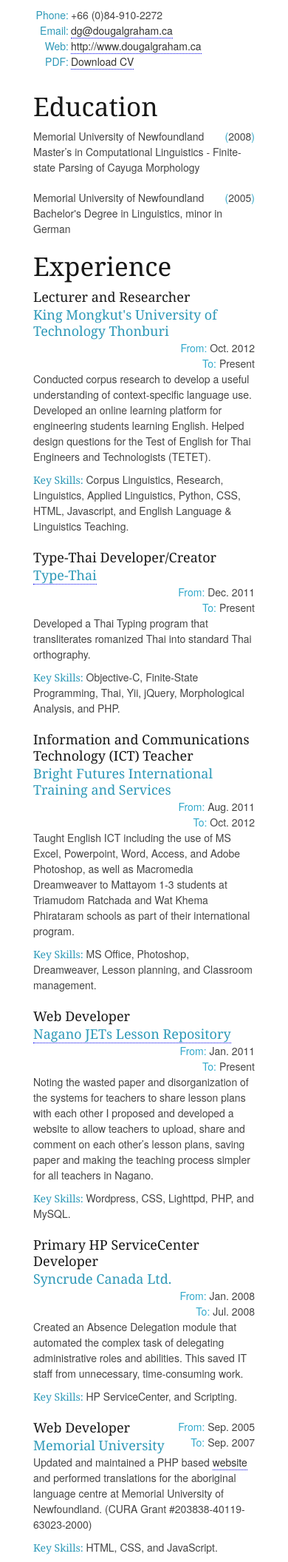
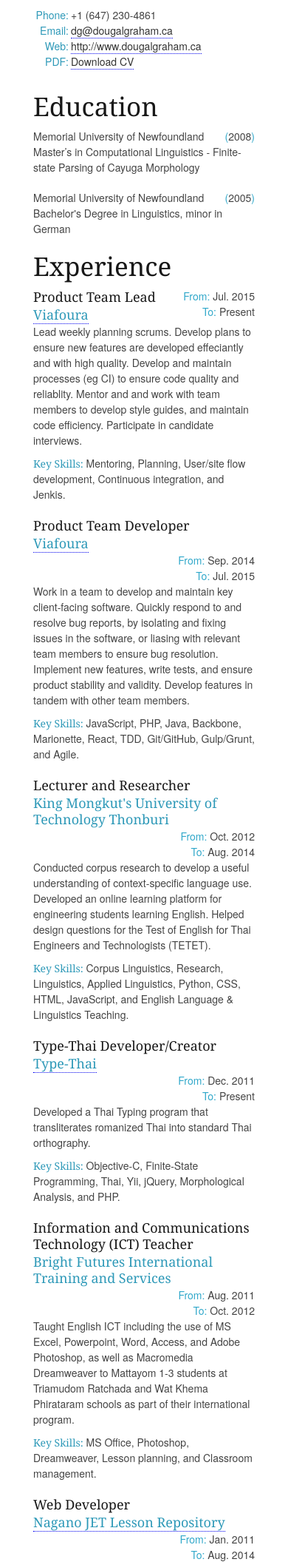
Before and after one commit to dougalg/dougalgraham.ca, a PHP site: page /resume/index.html in a window 390 px wide. Shown: the part 145-2256 px from the top of the page at 74% size. Run offline with PHP 8.4, Linux system fonts and the light colour scheme; some libraries are stand-ins or nearby versions.

Commit message:
Update phone #, add Viafoura

```diff
--- a/resume/index.html
+++ b/resume/index.html
@@ -42,7 +42,7 @@
 					<div id="contact-info" class="six columns clearfix omega">
 						<dl>
 							<dt>Phone</dt>
-							<dd>+66 (0)84-910-2272</dd>
+							<dd>+1 (647) 230-4861</dd>
 							<dt>Email</dt>
 							<dd><a href="mailto:dg@dougalgraham.ca">dg@dougalgraham.ca</a></dd>
 							<dt>Web</dt>
@@ -63,11 +63,54 @@
 							<h2>Experience</h2>
 							<article class="work">
 								<hgroup>
+									<h3 class="title">Product Team Lead</h3>
+									<h3 class="employer"><a href="http://viafoura.com">Viafoura</a></h3>
+								</hgroup>
+								<span class="date start">Jul. 2015</span>
+								<span class="date end">Present</span>
+								<p class="work-details">Lead weekly planning scrums. Develop plans to ensure new features are developed effeciantly and with high quality. Develop and maintain processes (eg CI) to ensure code quality and reliablity. Mentor and and work with team members to develop style guides, and maintain code efficiency. Participate in candidate interviews.</p>
+								<footer class="skills">
+									<h3>Key Skills</h3>
+									<ul>
+                                        <li>Mentoring</li>
+                                        <li>Planning</li>
+                                        <li>User/site flow development</li>
+                                        <li>Continuous integration</li>
+                                        <li>Jenkis</li>
+									</ul>
+								</footer>
+							</article>
+							<article class="work">
+								<hgroup>
+									<h3 class="title">Product Team Developer</h3>
+									<h3 class="employer"><a href="http://viafoura.com">Viafoura</a></h3>
+								</hgroup>
+								<span class="date start">Sep. 2014</span>
+								<span class="date end">Jul. 2015</span>
+								<p class="work-details">Work in a team to develop and maintain key client-facing software. Quickly respond to and resolve bug reports, by isolating and fixing issues in the software, or liasing with relevant team members to ensure bug resolution. Implement new features, write tests, and ensure product stability and validity. Develop features in tandem with other team members.</p>
+								<footer class="skills">
+									<h3>Key Skills</h3>
+									<ul>
+									    <li>JavaScript</li>
+									    <li>PHP</li>
+									    <li>Java</li>
+									    <li>Backbone</li>
+									    <li>Marionette</li>
+									    <li>React</li>
+									    <li>TDD</li>
+									    <li>Git/GitHub</li>
+									    <li>Gulp/Grunt</li>
+									    <li>Agile</li>
+									</ul>
+								</footer>
+							</article>
+							<article class="work">
+								<hgroup>
 									<h3 class="title">Lecturer and Researcher</h3>
 									<h3 class="employer">King Mongkut's University of Technology Thonburi</h3>
 								</hgroup>
 								<span class="date start">Oct. 2012</span>
-								<span class="date end">Present</span>
+								<span class="date end">Aug. 2014</span>
 								<p class="work-details">Conducted corpus research to develop a useful understanding of context-specific language use. Developed an online learning platform for engineering students learning English. Helped design questions for the Test of English for Thai Engineers and Technologists (TETET).</p>
 								<footer class="skills">
 									<h3>Key Skills</h3>
@@ -79,7 +122,7 @@
 										<li>Python</li>
 										<li>CSS</li>
 										<li>HTML</li>
-										<li>Javascript</li>
+										<li>JavaScript</li>
 										<li>English Language &amp; Linguistics Teaching</li>
 									</ul>
 								</footer>
@@ -127,10 +170,10 @@
 							<article class="work">
 								<hgroup>
 									<h3 class="title">Web Developer</h3>
-									<h3 class="employer"><a href="http://lessons.tfiaa.com">Nagano JETs Lesson Repository</a></h3>
+									<h3 class="employer"><a href="http://lessons.tfiaa.com">Nagano JET Lesson Repository</a></h3>
 								</hgroup>
 								<span class="date start">Jan. 2011</span>
-								<span class="date end">Present</span>
+								<span class="date end">Aug. 2014</span>
 								<p class="work-details">Noting the wasted paper and disorganization of the systems for teachers to share lesson plans with each other I proposed and developed a website to allow teachers to upload, share and comment on each other’s lesson plans, saving paper and making the teaching process simpler for all teachers in Nagano.</p>
 								<footer class="skills">
 									<h3>Key Skills</h3>
--- a/templates/airvm.php
+++ b/templates/airvm.php
@@ -8,7 +8,7 @@
     <p>I have just returned to Montreal from Thailand, and am looking for a place where I can settle down and spend my time making great web software. (As a native Newfoundlander I'd love to relocate to the maritimes)</p>
 
     <h2>Fitting In</h2>
-    <p>I love learning new technologies, and enjoy a bit of <a target="_new" href="//github.com/dougalg">coding</a> <a target="_new" href="//colortext.tfiaa.com">in my free time</a> as well. Initially I learned object-oriented PHP while working at WAMSB, but once I first saw Python, I had to learn it. Now, I am comfortable programming in both langauges, and considering trying out Ruby.</p>
+    <p>I love learning new technologies, and enjoy a bit of <a target="_new" href="//github.com/dougalg">coding</a> <a target="_new" href="//colortext.tfiaa.com">in my free time</a> as well. Initially I learned object-oriented PHP while working at WAMSB, but once I first saw Python, I had to learn it. Now, I am comfortable programming in both languages, and considering trying out Ruby.</p>
 
     <p>Similarly, I've made it a point to always have an understanding of all the technologies involved in web development from Apache and Lighttpd setups, to MySQL, to both back and front-end coding languages. These days, I'm working on improving my Javascript development skills and learning to work with SVG.</p>
 
--- a/templates/contact.php
+++ b/templates/contact.php
@@ -15,7 +15,7 @@
                 </form>
             </div><div class="halfsize">
                 <h2 class="subtitle">Real</h2>
-                <p><span>Phone:</span> +1 (514) 489-2061</p>
+                <p><span>Phone:</span> +1 (647) 230-4861</p>
                 <p><span>E-Mail:</span> dougalg@gmail.com</p>
                 <p><span>Skype:</span> dougalgraham</p>
                 <p><span>Location:</span> Canada</p>
```
